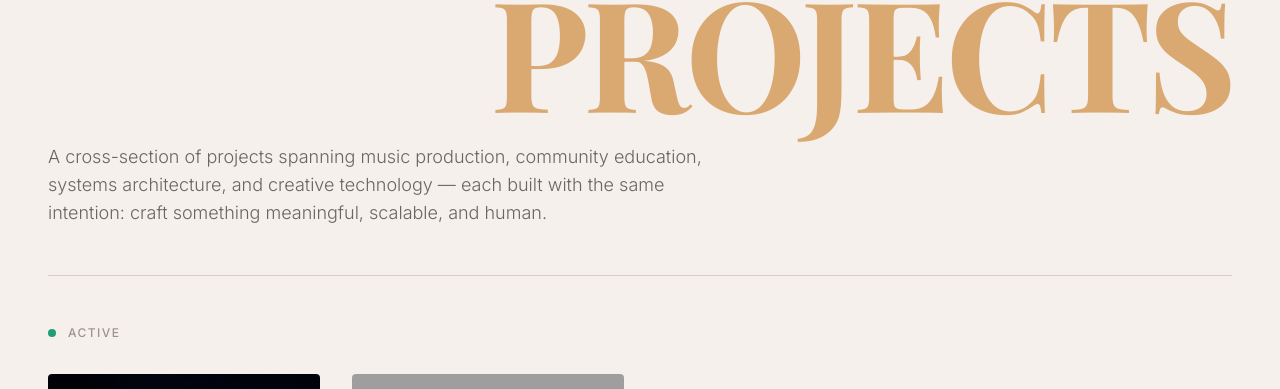
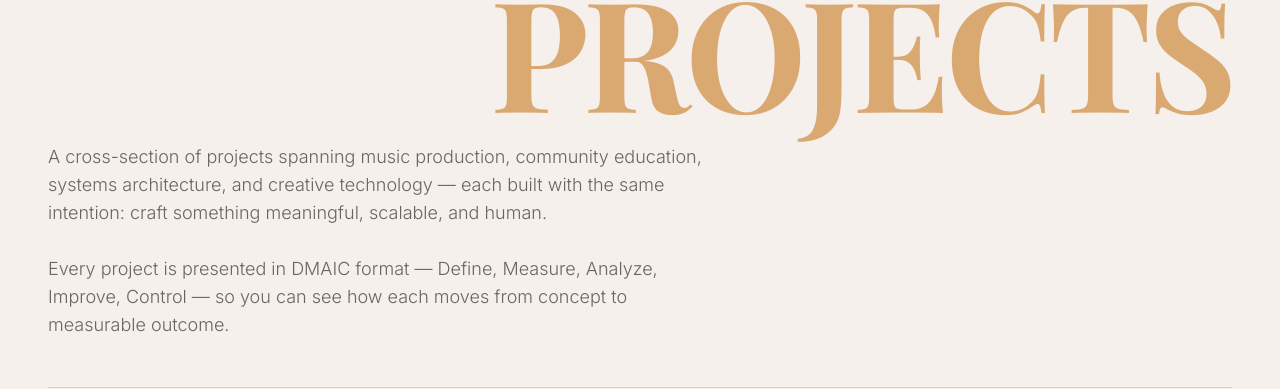
Before and after one commit to 3rdaveba/IDOMUSICSTUFF, a React (Vite) app in the folder app/: page / in a window 1280 px wide. Shown: the part 2422-2811 px from the top of the page. Built offline with nearby package versions, Linux system fonts and the light colour scheme; grey boxes are pictures that could not be loaded; a web font is replaced by a local one.

Commit message:
feat(work): add DMAIC format note to intro copy

```diff
--- a/app/src/sections/WorkSection.tsx
+++ b/app/src/sections/WorkSection.tsx
@@ -64,6 +64,8 @@ export default function WorkSection() {
           A cross-section of projects spanning music production, community education,
           systems architecture, and creative technology — each built with the same
           intention: craft something meaningful, scalable, and human.
+          <br /><br />
+          Every project is presented in DMAIC format — Define, Measure, Analyze, Improve, Control — so you can see how each moves from concept to measurable outcome.
         </p>
 
         {/* Divider */}
```
